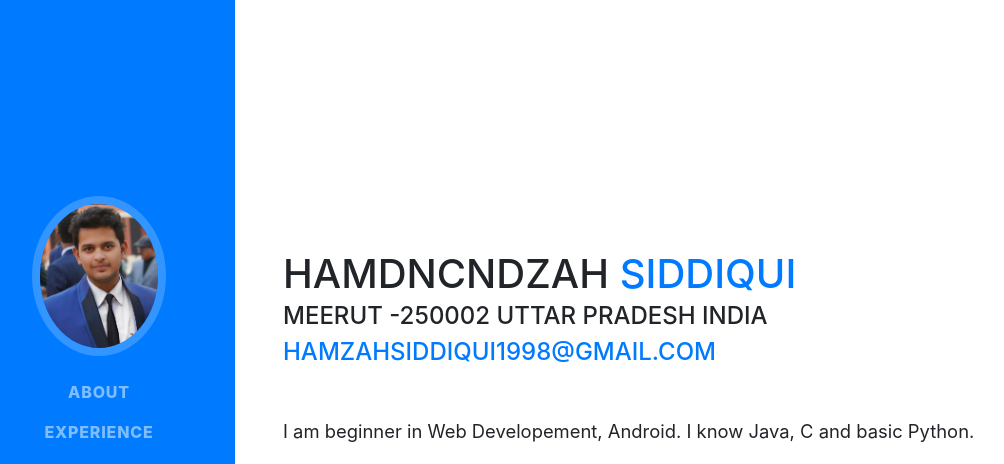
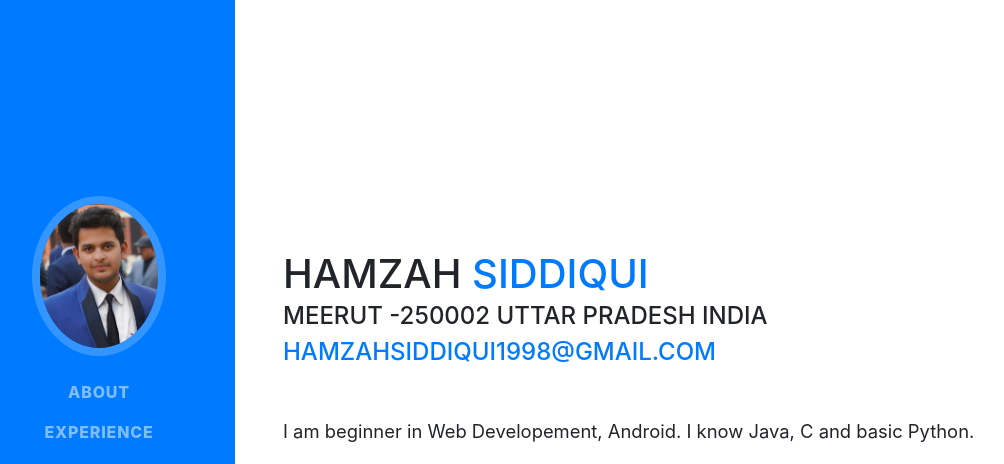
Before and after one commit to mhamzahsiddiqui/resume, a website with bundled scripts: page index.html in a window 1280 px wide. Shown: the top 464 px of the page, without its empty margins (37-1041 px from the left). Built offline with nearby package versions, Linux system fonts and the light colour scheme; a web font is replaced by a local one.

Commit message:
Update index.html

```diff
--- a/index.html
+++ b/index.html
@@ -64,7 +64,7 @@
 
       <section class="resume-section p-3 p-lg-5 d-flex d-column" id="about">
         <div class="my-auto">
-          <h1 class="mb-0">Hamdncndzah
+          <h1 class="mb-0">Hamzah
             <span class="text-primary">Siddiqui</span>
           </h1>
           <div class="subheading mb-5">Meerut -250002 Uttar Pradesh India
```
